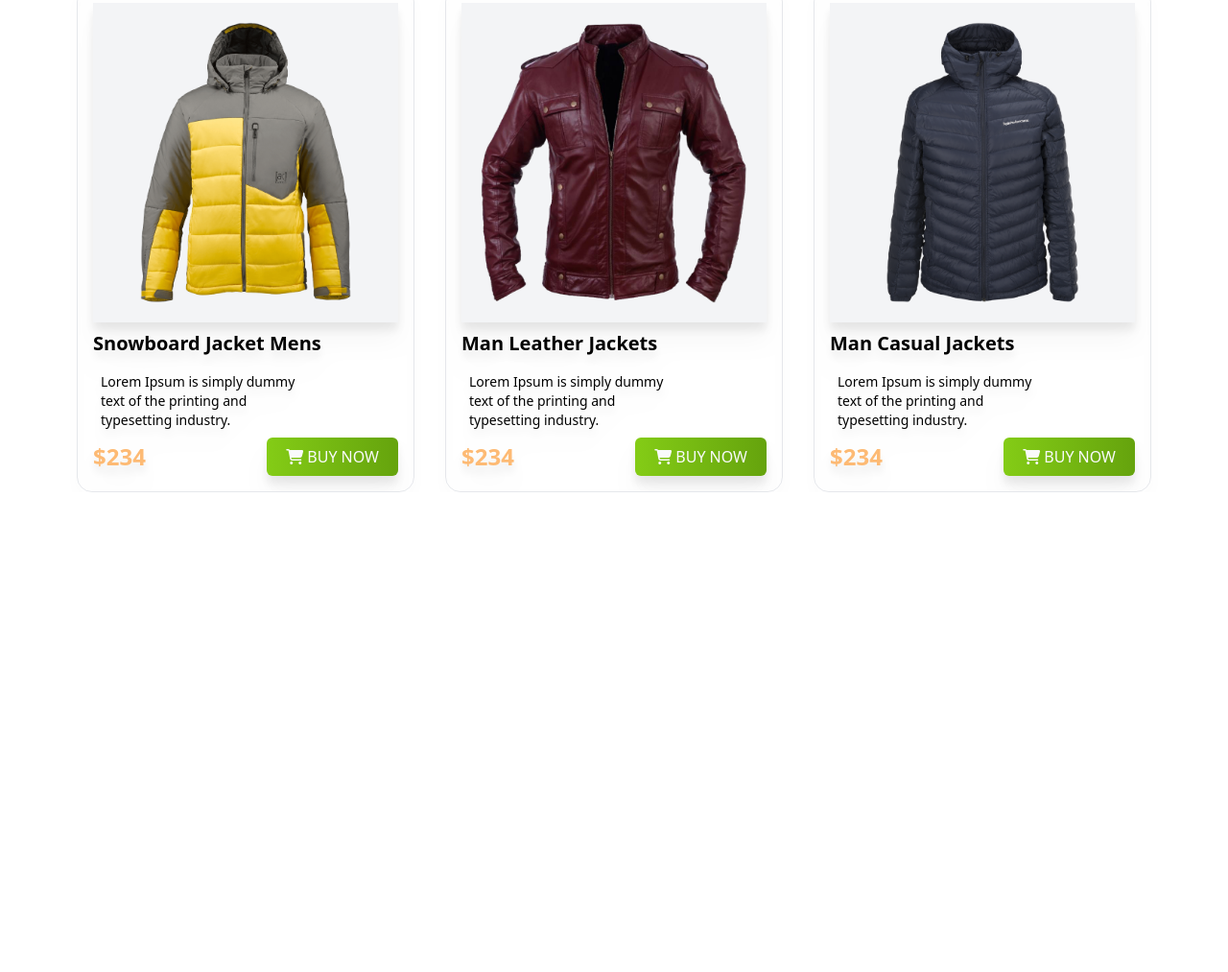
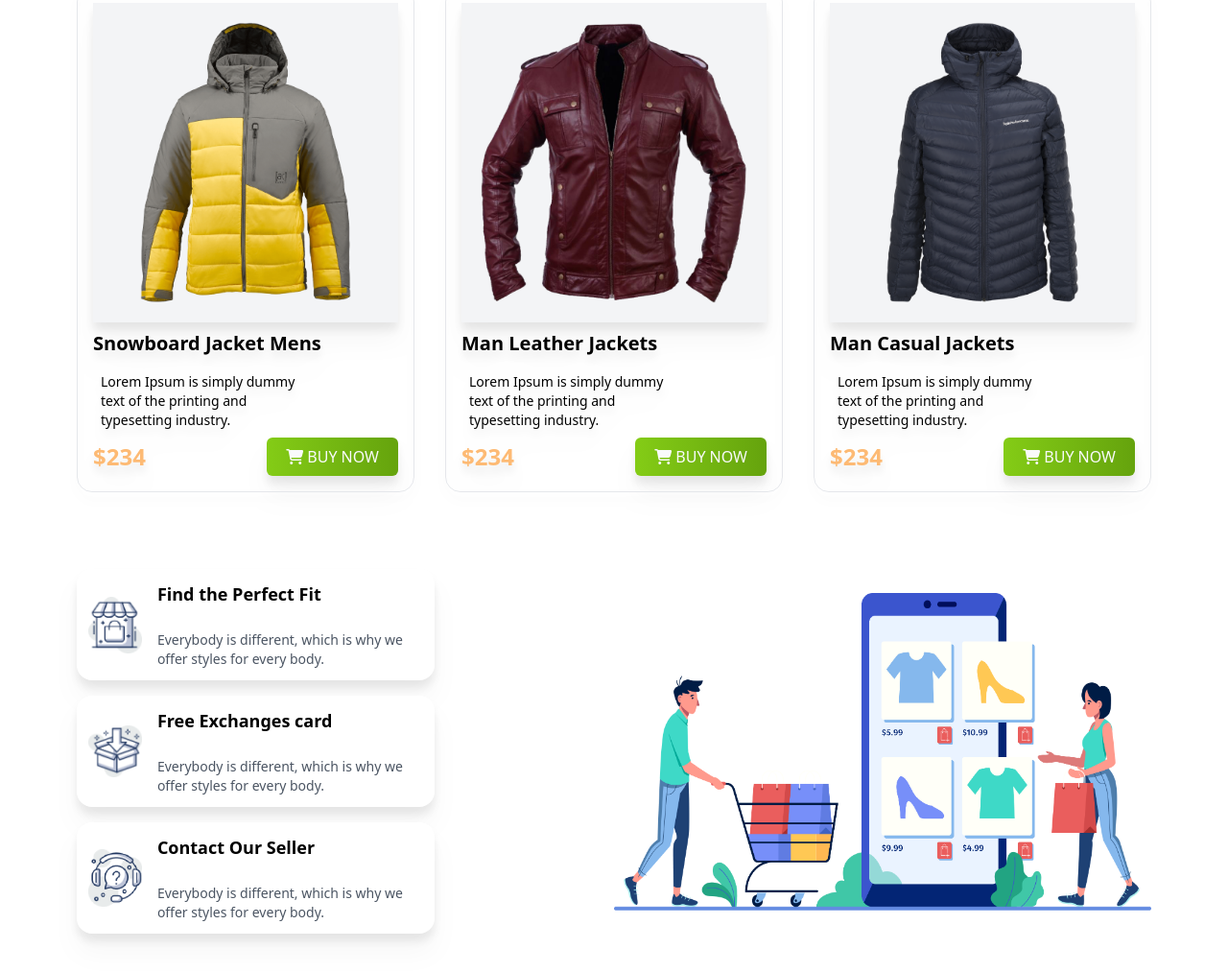
Before and after one commit to jishanprodhan12/penguin-fashion-repo, a website: page index.html in a window 1280 px wide. Shown: the part 1287-2300 px from the top of the page at 96% size. Before the commit the page ends 1800 px from the top, so only its background shows below. Drawn offline with nearby package versions, Linux system fonts and the light colour scheme.

Commit message:
footer done

```diff
--- a/index.html
+++ b/index.html
@@ -31,18 +31,18 @@
             <!-- banner text container -->
            <div>
             <h1 class="mt-5 md:mt-7 ">
-                <span class="text-3xl md:text-5xl text-orange-300 font-bold">Be the Penguins</span>
+                <span class="text-3xl lg:text-5xl text-orange-300 font-bold">Be the Penguins</span>
                  <br>
-                <span class="text-3xl md:text-5xl font-bold text-blueGray-700">of Winter</span>
+                <span class="text-3xl lg:text-5xl font-bold text-blueGray-700">of Winter</span>
             </h1>
             <br>
-            <p class="w-2/3 md:w-1/3">Lorem ipsum dolor sit amet consectetur adipisicing elit. Eaque, alias!</p>
+            <p class="w-2/3 lg:w-1/3">Lorem ipsum dolor sit amet consectetur adipisicing elit. Eaque, alias!</p>
             <br>
             <button class="flex items-center justify-center px-5 py-2 bg-gradient-to-r from-lime-500 to-lime-600 text-gray-50 rounded-md w-fit gap-1"><i class="fa-solid fa-cart-shopping "></i> BUY NOW
             </button>
            </div>
            <!-- banner img container  -->
-            <div class="w-3/4 md:w-1/3 flex aling-center justify-center mt-3  ">
+            <div class="w-3/4 lg:w-1/3 flex aling-center justify-center mt-3  ">
                 <img class="w-full" src="images/model.png" alt="">
             </div>
          </section>
@@ -56,7 +56,7 @@
             </h1>
             <br>
             <!-- women jacket card conatiner -->
-            <div class="grid grid-cols-1 md:grid-cols-3 gap-4 md:gap-8">
+            <div class="grid grid-cols-1 md:grid-cols-2 lg:grid-cols-3  gap-4 md:gap-8">
                 <!--women jacket first card  -->
                 <div class="p-4 w-fit overflow-hidden roudned-3xl  flex flex-col justify-center border drop-shadow-xl rounded-2xl ">
                     <!-- img container -->
@@ -106,11 +106,11 @@
             </div>
          </section>
          <!-- mans jacket section  -->
-          <section class="mt-4 md:mt-8">
+          <section class="mt-4 md:mt-8 pb-3 md:pb-10">
             <h1 class=" uppercase font-bold text-2xl md:text-3xl">Man Jacket</h1>
             <br>
             <!-- mans jacket card container  -->
-            <div class="grid grid-cols-1 md:grid-cols-3 gap-4 md:gap-8">
+            <div class="grid grid-cols-1 md:grid-cols-2 lg:grid-cols-3 gap-4 md:gap-8">
                 <!-- mens first card  -->
                 <div class="p-4 w-fit overflow-hidden roudned-3xl  flex flex-col justify-center border drop-shadow-xl rounded-2xl ">
                     <!-- img container -->
@@ -165,7 +165,53 @@
 
           </section>
     </main>
-    <footer>
+    <footer class="max-w-screen-xl mx-auto px-4 md:px-10 lg:px-20 py-3 md:py-10">
+        <!-- footer container  -->
+         <section class="flex flex-col-reverse md:flex-row justify-between items-center">
+             <!-- footer left card container  -->
+         <div class="flex flex-col gap-2 md:gap-4 w-full md:w-1/3  py-3 md:py-0">
+                <!-- Find the Perfect Fit card  -->
+                 <div class="flex justify-evenly items-center gap-2 md:gap-4 p-2 md:p-3 drop-shadow-xl rounded-2xl bg-white">
+                    <div class="w-1/4 ">
+                        <img class="w-full" src="icons/house.png" alt="">
+                    </div>
+                    <div>
+                        <h3 class="text-lg font-bold">Find the Perfect Fit</h3>
+                        <br>
+                        <p class="text-sm text-gray-600">Everybody is different, which is why we
+                            offer styles for every body.</p>
+                    </div>
+                 </div>
+                  <!-- Free Exchanges card  -->
+                  <div class="flex justify-evenly items-center gap-2 md:gap-4 p-2 md:p-3 drop-shadow-xl rounded-2xl bg-white">
+                    <div class="w-1/4 ">
+                        <img class="w-full" src="icons/box.png" alt="">
+                    </div>
+                    <div>
+                        <h3 class="text-lg font-bold">Free Exchanges card</h3>
+                        <br>
+                        <p class="text-sm text-gray-600">Everybody is different, which is why we
+                            offer styles for every body.</p>
+                    </div>
+                 </div>
+                  <!-- Contact Our Seller card  -->
+                  <div class="flex justify-evenly items-center gap-2 md:gap-4 p-2 md:p-3 drop-shadow-xl rounded-2xl bg-white">
+                    <div class="w-1/4 ">
+                        <img class="w-full" src="icons/question.png" alt="">
+                    </div>
+                    <div>
+                        <h3 class="text-lg font-bold">Contact Our Seller</h3>
+                        <br>
+                        <p class="text-sm text-gray-600">Everybody is different, which is why we
+                            offer styles for every body.</p>
+                    </div>
+                 </div>
+         </div>
+         <!-- footer right  -->
+          <div class="w-full md:w-1/2 py-3 md:py-0">
+                <img class="w-full" src="images/shopping.png" alt="">
+          </div>
+        </section>
 
     </footer>
 </body>
```
